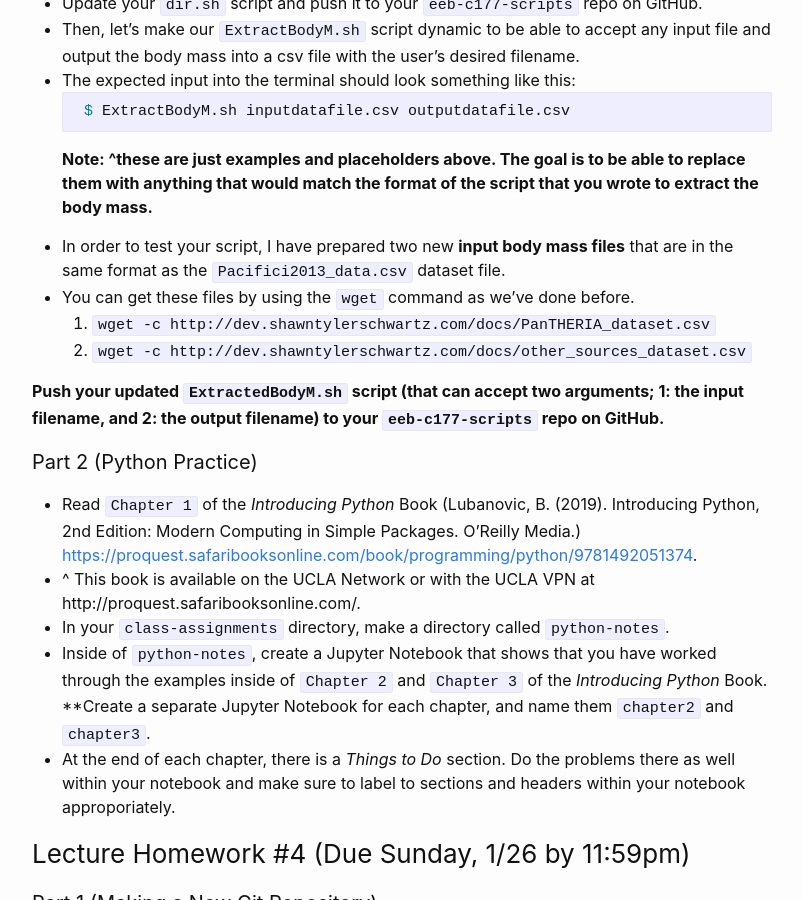
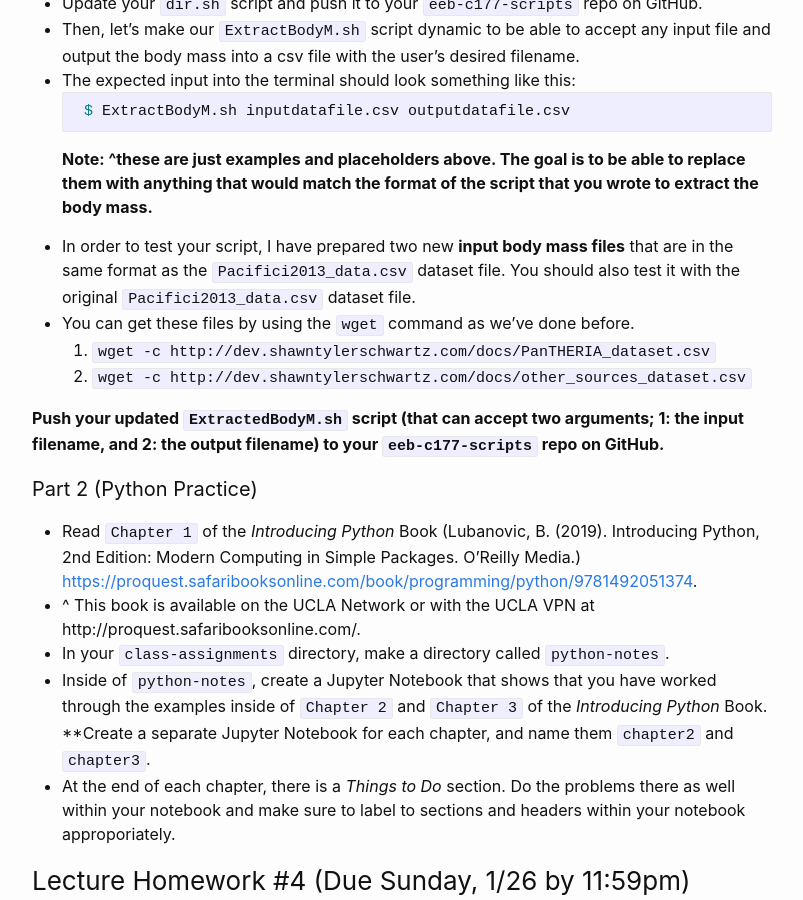
Before and after one commit to shawntschwartz/eeb-c177-w20, a Jekyll site: the page built from homework.md, in a window 1280 px wide and 900 px high, scrolled down 1426 px. Shown: the whole window, without its empty margins (238-1041 px from the left). Built offline with Jekyll 4.4.1, drawn with Linux system fonts in a browser that asks for light colours.

Commit message:
updated homework 5

````diff
--- a/homework.md
+++ b/homework.md
@@ -51,7 +51,7 @@ date
  ```
  **Note: ^these are just examples and placeholders above. The goal is to be able to replace them with anything that would match the format of the script that you wrote to extract the body mass.**
 
- - In order to test your script, I have prepared two new **input body mass files** that are in the same format as the `Pacifici2013_data.csv` dataset file.
+ - In order to test your script, I have prepared two new **input body mass files** that are in the same format as the `Pacifici2013_data.csv` dataset file. You should also test it with the original `Pacifici2013_data.csv` dataset file.
  - You can get these files by using the `wget` command as we've done before.
 1. `wget -c http://dev.shawntylerschwartz.com/docs/PanTHERIA_dataset.csv`
 2. `wget -c http://dev.shawntylerschwartz.com/docs/other_sources_dataset.csv`
````
